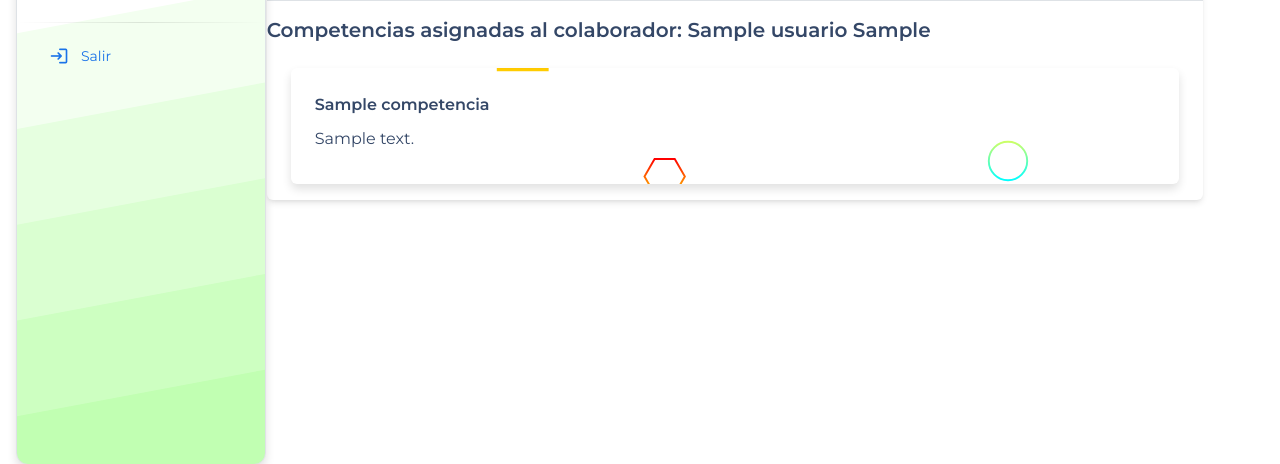
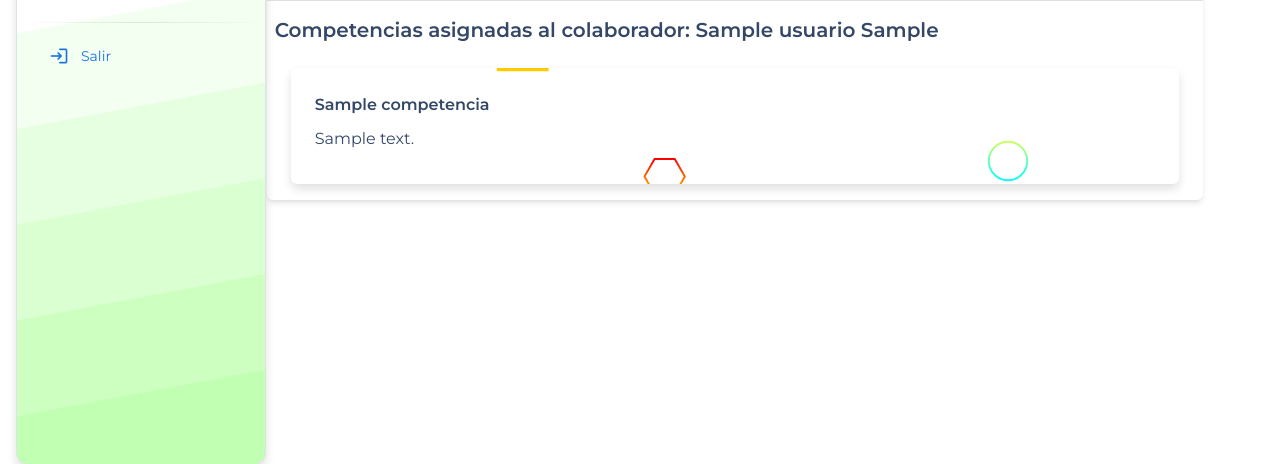
Before and after one commit to littlejhon001/competencias, a CodeIgniter app: page /fokus_aula/index.php/usuarios/evaluacion_usuario/1 in a window 1280 px wide. Shown: the part 319-783 px from the top of the page. Run offline with CodeIgniter, Linux system fonts and the light colour scheme; tables that the repository leaves empty or names only in its code hold one stand-in row (values such as "Sample post"); data that the repository does not hold is empty; some libraries are stand-ins or nearby versions.

Commit message:
Cambios modulo de evaluacion

```diff
--- a/application/views/evaluador/evaluacion_usuario.php
+++ b/application/views/evaluador/evaluacion_usuario.php
@@ -1,4 +1,4 @@
-<!-- <pre><?php // echo // print_r($usuario, true)     ?> </pre> -->
+<!-- <pre><?php // echo // print_r($usuario, true)      ?> </pre> -->
 <div class="row py-5 animate__animated animate__fadeIn ">
     <div class="row">
         <div class="col-md-2 ">
@@ -33,12 +33,11 @@
                         </div>
                     </div>
                 </div>
-                <h5 class="mb-2 mt-3">Competencias asignadas al colaborador:
+                <h5 class="mb-2 ms-2 mt-3">Competencias asignadas al colaborador:
                     <?php echo $usuario->nombre . ' ' . $usuario->apellido ?>
                 </h5>
                 <?php foreach ($competencias as $row) { ?>
-                    <a
-                        href="<?php echo IP_SERVER ?>Usuarios/evaluacion/<?php echo $usuario->id ?>/<?php echo $row->id ?>">
+                    <a href="<?php echo IP_SERVER ?>Usuarios/evaluacion/<?php echo $usuario->id ?>/<?php echo $row->id ?>">
                         <div class="px-4 py-3 ">
 
                             <div class="p-4 card-competencia rounded shadow-sm ">
```
